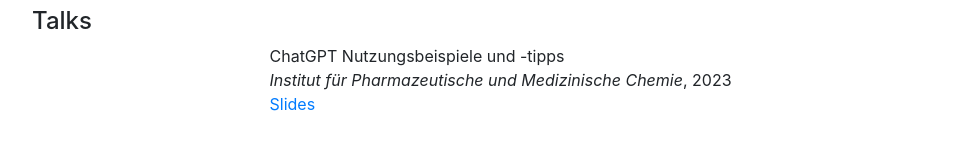
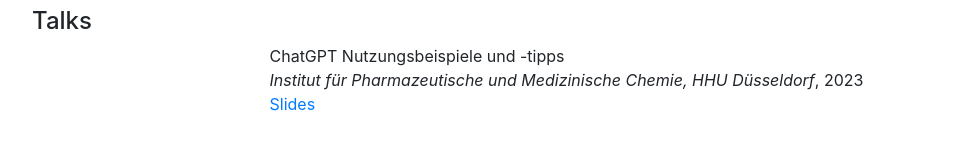
Before and after one commit to renatovuk/renatovuk.github.io, a plain HTML site: page index.html in a window 1280 px wide. Shown: the part 1493-1653 px from the top of the page, without its empty margins (148-1120 px from the left). Drawn offline with nearby package versions, Linux system fonts and the light colour scheme.

```diff
--- a/index.html
+++ b/index.html
@@ -82,7 +82,7 @@
                 <div class="row" style="margin-top: 3em;">
                     <div class="col-sm-12" style="">
                         <h4>Talks</h4>
-                        <div style="margin-bottom: 3em;"> <div class="row"><div class="col-sm-3"></div><div class="col-sm-9">ChatGPT Nutzungsbeispiele und -tipps<br><span style="font-style: italic;">Institut für Pharmazeutische und Medizinische Chemie</span>, 2023 <br><a href="https://renatovuk.github.io/assets/pdf/ChatGPT_Pharmezeuten_beispiele.pdf" target="_blank">Slides</a> </div> </div> </div><div style="margin-bottom: 3em;"> <div class="row"><div class="col-sm-3"></div><div class="col-sm-9">Beyond Hype: Technical Insights into ChatGPT and the Future of Conversational AI<br><span style="font-style: italic;">HeiCAD Brown Bag Lunch HHU Düsseldorf</span>, 2023 <br><a href="https://renatovuk.github.io/assets/pdf/Aligned_LLMs_HeiCAD_presentation.pdf" target="_blank">Slides</a> </div> </div> </div>
+                        <div style="margin-bottom: 3em;"> <div class="row"><div class="col-sm-3"></div><div class="col-sm-9">ChatGPT Nutzungsbeispiele und -tipps<br><span style="font-style: italic;">Institut für Pharmazeutische und Medizinische Chemie, HHU Düsseldorf</span>, 2023 <br><a href="https://renatovuk.github.io/assets/pdf/ChatGPT_Pharmezeuten_beispiele.pdf" target="_blank">Slides</a> </div> </div> </div><div style="margin-bottom: 3em;"> <div class="row"><div class="col-sm-3"></div><div class="col-sm-9">Beyond Hype: Technical Insights into ChatGPT and the Future of Conversational AI<br><span style="font-style: italic;">HeiCAD Brown Bag Lunch HHU Düsseldorf</span>, 2023 <br><a href="https://renatovuk.github.io/assets/pdf/Aligned_LLMs_HeiCAD_presentation.pdf" target="_blank">Slides</a> </div> </div> </div>
                     </div>
                 </div>
                 <div class="row" style="margin-top: 3em; margin-bottom: 1em;">
```
Also changed, not shown: 1 other file.
